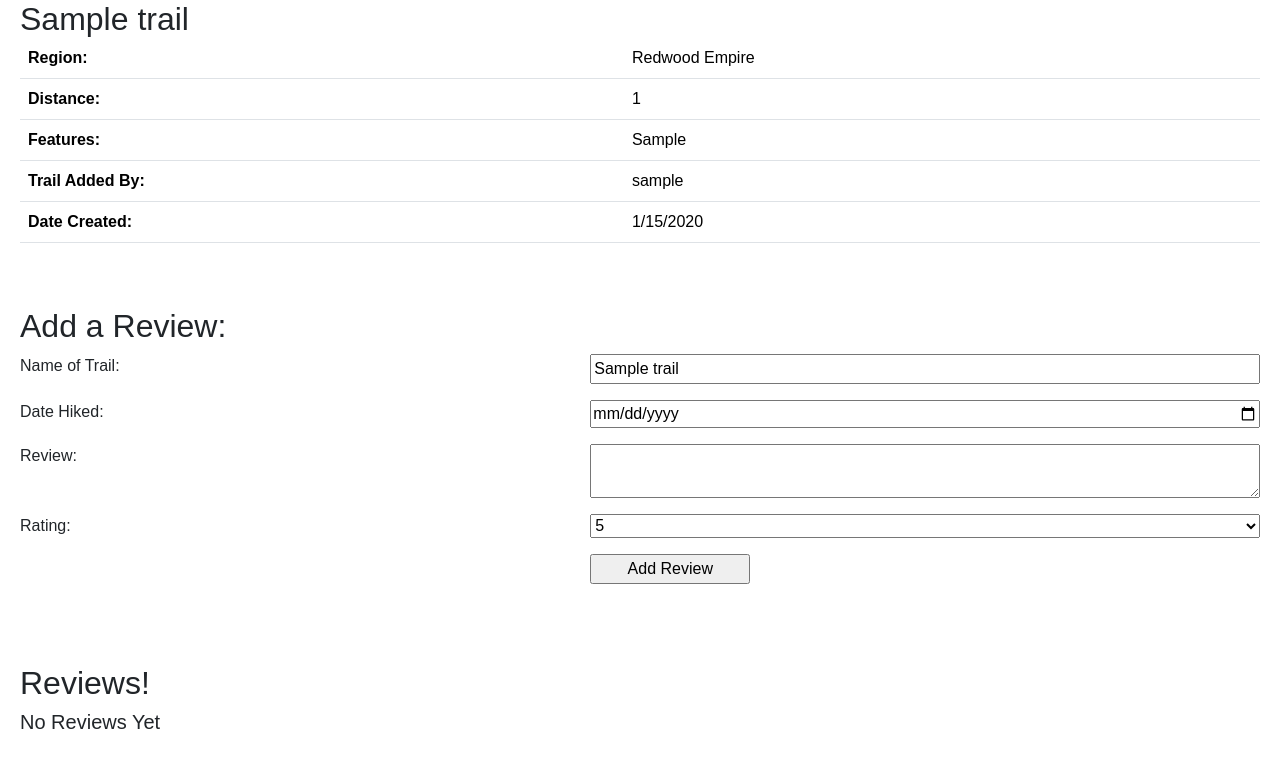
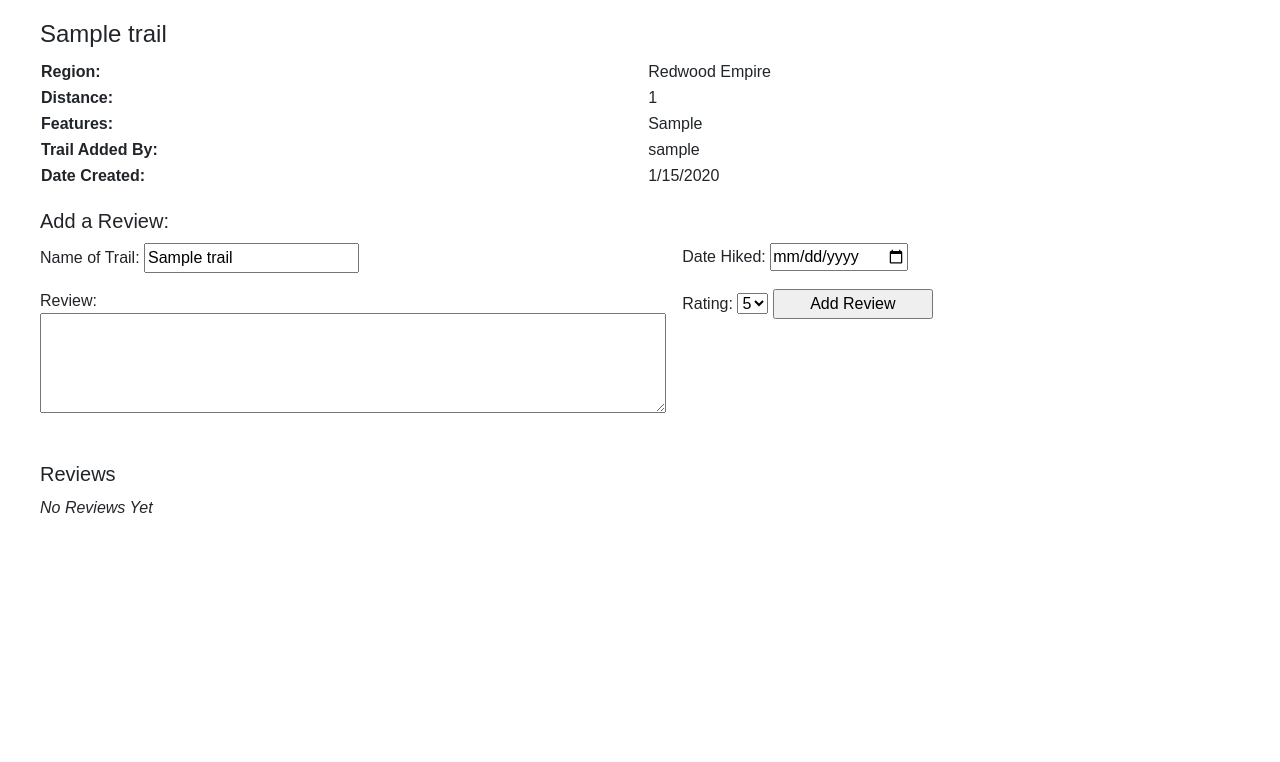
Before and after one commit to rothmana123/Project2-Senderos-Serpenteantes, a Node server app: page /trails/600000000000000000000001 in a window 1280 px wide. Shown: the part 76-838 px from the top of the page. After the commit the page ends 589 px from the top, so only its background shows below. Run offline with Node 20, Linux system fonts and the light colour scheme; tables that the repository leaves empty hold one stand-in row (values such as "Sample post"); some libraries are stand-ins or nearby versions.

Commit message:
Thursday morning, pre-sytling

```diff
--- a/public/stylesheets/style.css
+++ b/public/stylesheets/style.css
@@ -42,3 +42,104 @@ h1 {
   font-weight: 600;
 
 }
+
+/* Trail Details Page */
+.trail-details {
+  padding: 20px;
+}
+
+.trail-info {
+  margin-bottom: 20px;
+}
+
+.trail-name {
+  font-size: 24px;
+  margin-bottom: 10px;
+}
+
+.trail-table {
+  width: 100%;
+  border-collapse: collapse;
+}
+
+.table-heading {
+  font-weight: bold;
+  padding-right: 10px;
+}
+
+.edit-delete-buttons {
+  margin-top: 20px;
+}
+
+.edit-button,
+.delete-button {
+  padding: 8px 16px;
+  margin-right: 10px;
+  background-color: #007bff;
+  color: #fff;
+  border: none;
+  cursor: pointer;
+}
+
+.favorite-button {
+  margin-top: 20px;
+}
+
+.favorite-button button {
+  padding: 8px 16px;
+  background-color: #28a745;
+  color: #fff;
+  border: none;
+  cursor: pointer;
+}
+
+.reviews {
+  margin-top: 20px;
+}
+
+.section-heading {
+  font-size: 20px;
+  margin-bottom: 10px;
+}
+
+#add-review-form textarea {
+  width: 100%;
+  height: 100px;
+  resize: vertical;
+  margin-bottom: 10px;
+}
+
+.reviews-table {
+  width: 100%;
+  border-collapse: collapse;
+  margin-top: 10px;
+}
+
+.reviews-table th,
+.reviews-table td {
+  padding: 8px;
+  border-bottom: 1px solid #ccc;
+}
+
+.review-user img {
+  width: 30px;
+  height: 30px;
+  border-radius: 50%;
+  margin-right: 10px;
+}
+
+.no-reviews {
+  font-style: italic;
+}
+
+.add-new-trail {
+  padding: 20px;
+}
+
+.add-new-trail .form-group {
+  margin-bottom: 10px;
+}
+
+.add-new-trail .optional-section {
+  margin-top: 20px;
+}
--- a/views/trails/show.ejs
+++ b/views/trails/show.ejs
@@ -1,65 +1,76 @@
 <%- include('../partials/header') %>
 
-<h2 class="card-title"><%= trail.name %></h2>
+<div class="trail-details">
+  <h2 class="trail-name"><%= trail.name %></h2>
 
-<table id="list" class="table table-hover caption-top">
-    <tbody>
+  <div class="trail-info">
+    <table class="trail-table">
       <tr>
-        <td style="font-weight: 600;">Region:</td>
-        <td style="padding-left: 10px;"><%= trail.region %></td>
+        <td class="table-heading">Region:</td>
+        <td><%= trail.region %></td>
       </tr>
       <tr>
-        <td style="font-weight: 600;">Distance:</td>
-        <td style="padding-left: 10px;"><%= trail.miles %></td>
+        <td class="table-heading">Distance:</td>
+        <td><%= trail.miles %></td>
       </tr>
       <tr>
-        <td style="font-weight: 600;">Features:</td>
-        <td style="padding-left: 10px;"><%= trail.features %></td>
+        <td class="table-heading">Features:</td>
+        <td><%= trail.features %></td>
       </tr>
       <tr>
-        <td style="font-weight: 600;">Trail Added By:</td>
-        <td style="padding-left: 10px;"><%= trail.userName %></td>
+        <td class="table-heading">Trail Added By:</td>
+        <td><%= trail.userName %></td>
       </tr>
       <tr>
-        <td style="font-weight: 600;">Date Created:</td>
-        <td style="padding-left: 10px;"><%= trail.createdAt.toLocaleDateString() %></td>
+        <td class="table-heading">Date Created:</td>
+        <td><%= trail.createdAt.toLocaleDateString() %></td>
       </tr>
-    </tbody>
     </table>
-  <% if (user && user._id.equals(trail.user)) { %>
-    <form action="/trails/<%= trail._id %>/edit" method="GET">
-        <button type="submit">Edit Trail</button>
-      </form>
-  <% } %>
+  </div>
 
   <% if (user && user._id.equals(trail.user)) { %>
+    <div class="edit-delete-buttons">
+      <form action="/trails/<%= trail._id %>/edit" method="GET">
+        <button type="submit" class="edit-button">Edit Trail</button>
+      </form>
       <form action="/trails/<%= trail._id %>?_method=DELETE" method="POST">
-      <button type="submit">Delete Trail</button>
+        <button type="submit" class="delete-button">Delete Trail</button>
       </form>
+    </div>
   <% } %>
 
   <% if (user) { %>
+    <div class="favorite-button">
       <% if (user.favorites.includes(trail._id)) { %>
         <form action="/users/<%= user._id %>/favorite-trail/<%= trail._id %>?_method=DELETE" method="POST">
           <button type="submit">Remove from Favorites</button>
         </form>
-    <% } else {%>
+      <% } else { %>
         <form action="/users/<%= user._id %>/favorite-trail/<%= trail._id %>?_method=PUT" method="POST">
           <button type="submit">Add to Favorites</button>
         </form>
       <% } %>
+    </div>
   <% } %>
 
-  <br><br><h2>Add a Review:</h2>
+  <div class="add-reviews">
+    <h2 class="section-heading">Add a Review:</h2>
     <form id="add-review-form" action="/reviews/<%= trail._id %>/reviews" method="POST">
-  <label>Name of Trail:</label>
-  <input type="text" name="nameOfTrail" value="<%= trail.name %>">
-  <label>Date Hiked:</label>
-  <input type="date" name="dateHiked" >
-  <label>Review:</label>
-  <textarea name="content"></textarea>
-  <label>Rating:</label>
-  <select name="rating">
+      <div class="form-group">
+        <label for="nameOfTrail">Name of Trail:</label>
+        <input type="text" id="nameOfTrail" name="nameOfTrail" value="<%= trail.name %>" required>
+      </div>
+      <div class="form-group">
+        <label for="dateHiked">Date Hiked:</label>
+        <input type="date" id="dateHiked" name="dateHiked" required>
+      </div>
+      <div class="form-group">
+        <label for="content">Review:</label>
+        <textarea id="content" name="content" required></textarea>
+      </div>
+      <div class="form-group">
+        <label for="rating">Rating:</label>
+        <select id="rating" name="rating" required>
           <option value="1">1</option>
           <option value="2">2</option>
           <option value="3">3</option>
@@ -67,11 +78,14 @@
           <option value="5" selected>5</option>
         </select>
         <input type="submit" value="Add Review">
+      </div>
     </form>
+  </div>
 
-<br><br><h2>Reviews!</h2>
+  <div class="reviews">
+    <h2 class="section-heading">Reviews</h2>
     <% if (trail.reviews.length) { %>
-    <table>
+      <table class="reviews-table">
         <thead>
           <tr>
             <th>User</th>
@@ -106,7 +120,11 @@
         </tbody>
       </table>
     <% } else { %>
-    <h5>No Reviews Yet</h5>
+      <p class="no-reviews">No Reviews Yet</p>
     <% } %>
+  </div>
+</div>
+
+
 
 <%- include('../partials/footer') %>
```
Also changed, not shown: views/trails/new.ejs (+28 -23 lines). Lines whose indentation alone changed are shown as unchanged.
